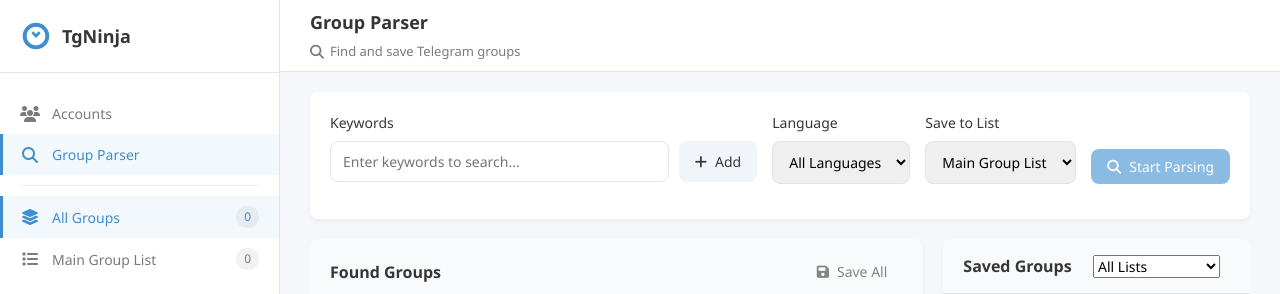
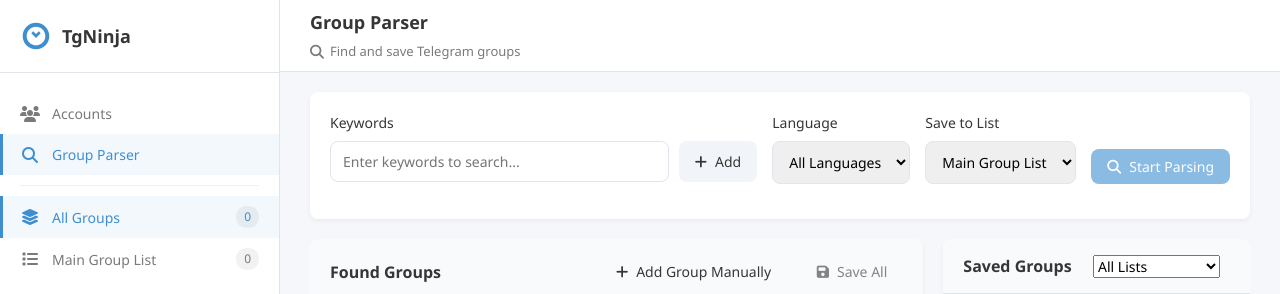
Before and after one commit to Pucjers/tgsp, a Flask app: page /group-parser.html in a window 1280 px wide. Shown: the top 294 px of the page. Run offline with Flask 3, Linux system fonts and the light colour scheme; data that the repository does not hold is empty; some libraries are stand-ins or nearby versions.

Commit message:
group manual add fix

```diff
--- a/static/js/parser.js
+++ b/static/js/parser.js
@@ -1375,6 +1375,7 @@ document.addEventListener('DOMContentLoaded', function() {
         }
     };
     function addManualGroupButton() {
+        // The correct selector would be the div containing buttons in the section header
         const foundGroupsHeader = document.querySelector('.found-groups .section-header div');
 
         if (foundGroupsHeader) {
@@ -1388,6 +1389,8 @@ document.addEventListener('DOMContentLoaded', function() {
 
             // Add click event
             addButton.addEventListener('click', showAddGroupManuallyModal);
+        } else {
+            console.error("Could not find the found groups header element");
         }
     }
 
@@ -1407,6 +1410,17 @@ document.addEventListener('DOMContentLoaded', function() {
 
         // Show the modal
         showModal('add-group-manually-modal');
+
+        // Make sure we have the event listener on the save button
+        const saveButton = document.getElementById('save-manual-group-btn');
+        if (saveButton) {
+            // Remove any existing event listeners by cloning the button
+            const newSaveButton = saveButton.cloneNode(true);
+            saveButton.parentNode.replaceChild(newSaveButton, saveButton);
+
+            // Add the event listener to the new button
+            newSaveButton.addEventListener('click', handleSaveManualGroup);
+        }
     }
 
     // Update the list dropdown in the manual group form
@@ -1466,7 +1480,9 @@ document.addEventListener('DOMContentLoaded', function() {
     }
 
     // Handle saving the manually added group
-    async function handleSaveManualGroup() {
+    function handleSaveManualGroup() {
+        console.log("Save manual group button clicked");
+
         // Validate the form
         if (!validateManualGroupForm()) {
             return;
@@ -1500,17 +1516,16 @@ document.addEventListener('DOMContentLoaded', function() {
         saveButton.disabled = true;
         saveButton.innerHTML = '<i class="fas fa-spinner fa-spin"></i> Adding...';
 
-        try {
         // Save the group via API
-            const savedGroups = await api.saveGroups([newGroup], formData.list_id);
-
+        api.saveGroups([newGroup], formData.list_id)
+            .then(savedGroups => {
                 if (savedGroups && savedGroups.length > 0) {
                     // Update state and UI
                     state.savedGroups = [...state.savedGroups, ...savedGroups];
                     renderSavedGroups();
 
                     // Update group counts
-                await updateGroupCounts();
+                    updateGroupCounts();
 
                     // Show success message
                     showToast('Group added successfully', 'success');
@@ -1520,20 +1535,23 @@ document.addEventListener('DOMContentLoaded', function() {
                 } else {
                     showToast('Error adding group', 'error');
                 }
-        } catch (error) {
+            })
+            .catch(error => {
                 console.error('Error adding group:', error);
                 showToast('Error adding group', 'error');
-        } finally {
+            })
+            .finally(() => {
                 // Reset button state
                 saveButton.disabled = false;
                 saveButton.innerHTML = originalButtonText;
-        }
+            });
     }
 
     // Helper function to generate UUID for browsers that don't support crypto.randomUUID
     function generateUUID() {
         return 'xxxxxxxx-xxxx-4xxx-yxxx-xxxxxxxxxxxx'.replace(/[xy]/g, function(c) {
-            var r = Math.random() * 16 | 0, v = c === 'x' ? r : (r & 0x3 | 0x8);
+            const r = Math.random() * 16 | 0;
+            const v = c === 'x' ? r : (r & 0x3 | 0x8);
             return v.toString(16);
         });
     }
@@ -1543,11 +1561,22 @@ document.addEventListener('DOMContentLoaded', function() {
         // Add the button to the UI
         addManualGroupButton();
 
-        // Add event listener to the save button
+        // Initialize the form dropdown
+        updateManualGroupListDropdown();
+
+        // Explicitly add event listener to the save button
         const saveButton = document.getElementById('save-manual-group-btn');
         if (saveButton) {
             saveButton.addEventListener('click', handleSaveManualGroup);
-        }
+        } else {
+            console.error("Save manual group button not found");
+        }
+
+        // Also add event listeners to the close buttons
+        const closeButtons = document.querySelectorAll('[data-close-modal="add-group-manually-modal"]');
+        closeButtons.forEach(btn => {
+            btn.addEventListener('click', () => hideModal('add-group-manually-modal'));
+        });
     }
 
     // Call this function after the DOM is loaded and the main parser.js is initialized
@@ -1636,7 +1665,122 @@ document.addEventListener('DOMContentLoaded', function() {
             });
         });
     };
-
+    function fixAddGroupManuallyModal() {
+        // Check if the modal exists
+        let modal = document.getElementById('add-group-manually-modal');
+
+        // If the modal exists but is not inside the modal container, this is likely the issue
+        if (modal && modal.parentElement.id !== 'modal-container') {
+          console.log("Found modal outside of container, moving it to modal container");
+
+          // Get the modal container
+          const modalContainer = document.getElementById('modal-container');
+
+          // Move the modal inside the container
+          if (modalContainer) {
+            // Remove it from current location
+            modal.parentElement.removeChild(modal);
+
+            // Add it to the modal container
+            modalContainer.appendChild(modal);
+          }
+        }
+        // If the modal doesn't exist at all, we need to create it
+        else if (!modal) {
+          console.log("Modal doesn't exist, creating it");
+
+          const modalContainer = document.getElementById('modal-container');
+          if (!modalContainer) return;
+
+          // Create the modal HTML
+          const modalHTML = `
+            <div class="modal" id="add-group-manually-modal">
+                <div class="modal-header">
+                    <h3>Add Group Manually</h3>
+                    <button class="btn-close" data-close-modal="add-group-manually-modal">
+                        <i class="fas fa-times"></i>
+                    </button>
+                </div>
+                <div class="modal-body">
+                    <form id="add-group-manually-form">
+                        <div class="form-group">
+                            <label for="group-title">Group Title <span class="required">*</span></label>
+                            <input type="text" id="group-title" name="title" required>
+                            <div class="error-message" id="group-title-error"></div>
+                        </div>
+
+                        <div class="form-group">
+                            <label for="group-username">Username</label>
+                            <div class="input-with-prefix">
+                                <span class="input-prefix">@</span>
+                                <input type="text" id="group-username" name="username" placeholder="username">
+                            </div>
+                            <div class="error-message" id="group-username-error"></div>
+                        </div>
+
+                        <div class="form-group">
+                            <label for="group-members">Member Count</label>
+                            <input type="number" id="group-members" name="members" min="0" value="0">
+                            <div class="error-message" id="group-members-error"></div>
+                        </div>
+
+                        <div class="form-group">
+                            <label for="group-description">Description</label>
+                            <textarea id="group-description" name="description" rows="3"></textarea>
+                        </div>
+
+                        <div class="form-group">
+                            <label for="group-language">Language</label>
+                            <select id="group-language" name="language">
+                                <option value="en">English</option>
+                                <option value="ru">Russian</option>
+                                <option value="es">Spanish</option>
+                                <option value="fr">French</option>
+                                <option value="de">German</option>
+                                <option value="other">Other</option>
+                            </select>
+                        </div>
+
+                        <div class="form-group">
+                            <label for="manual-group-list-select">Save to List</label>
+                            <select id="manual-group-list-select" name="list_id">
+                                <!-- Lists will be loaded here -->
+                            </select>
+                        </div>
+                    </form>
+                </div>
+                <div class="modal-footer">
+                    <button class="btn btn-text" data-close-modal="add-group-manually-modal">Cancel</button>
+                    <button class="btn btn-primary" id="save-manual-group-btn">Add Group</button>
+                </div>
+            </div>
+          `;
+
+          // Add the modal to the container
+          modalContainer.insertAdjacentHTML('beforeend', modalHTML);
+
+          // Add event listeners for the close button
+          const closeButton = document.querySelector('[data-close-modal="add-group-manually-modal"]');
+          if (closeButton) {
+            closeButton.addEventListener('click', () => {
+              hideModal('add-group-manually-modal');
+            });
+          }
+
+          // Add event listener for the save button
+          const saveButton = document.getElementById('save-manual-group-btn');
+          if (saveButton) {
+            saveButton.addEventListener('click', handleSaveManualGroup);
+          }
+        }
+      };
+      function initManualGroupAddition() {
+        // Fix the modal first to ensure it exists and is in the correct container
+        fixAddGroupManuallyModal();
+
+        // Add the button to the UI
+        addManualGroupButton();
+      };
     // Initialization
     const init = async () => {
         // Create the add to list modal
@@ -1653,6 +1797,9 @@ document.addEventListener('DOMContentLoaded', function() {
         renderKeywordChips();
         renderFoundGroups();
 
+        // Initialize manual group addition
+        initManualGroupAddition();
+        fixAddGroupManuallyModal();
         // Attach event listeners
         attachEventListeners();
     };
--- a/templates/group_parser.html
+++ b/templates/group_parser.html
@@ -713,28 +713,6 @@
                 <button class="btn btn-danger" id="confirm-delete-groups-btn">Delete</button>
             </div>
         </div>
-    </div>
-
-    <div class="modal" id="add-to-list-modal">
-        <div class="modal-header">
-            <h3>Add to List</h3>
-            <button class="btn-close" data-close-modal="add-to-list-modal">
-                <i class="fas fa-times"></i>
-            </button>
-        </div>
-        <div class="modal-body">
-            <p id="add-to-list-message">Select the list to add this group to:</p>
-            <div class="form-group">
-                <select id="add-to-list-select">
-                    <!-- Lists will be loaded here -->
-                </select>
-            </div>
-        </div>
-        <div class="modal-footer">
-            <button class="btn btn-text" data-close-modal="add-to-list-modal">Cancel</button>
-            <button class="btn btn-primary" id="confirm-add-to-list-btn">Add to List</button>
-        </div>
-    </div>
         <div class="modal" id="add-group-manually-modal">
             <div class="modal-header">
                 <h3>Add Group Manually</h3>
@@ -795,6 +773,30 @@
                 <button class="btn btn-primary" id="save-manual-group-btn">Add Group</button>
             </div>
         </div>
+        <div class="modal" id="add-to-list-modal">
+            <div class="modal-header">
+                <h3>Add to List</h3>
+                <button class="btn-close" data-close-modal="add-to-list-modal">
+                    <i class="fas fa-times"></i>
+                </button>
+            </div>
+            <div class="modal-body">
+                <p id="add-to-list-message">Select the list to add this group to:</p>
+                <div class="form-group">
+                    <select id="add-to-list-select">
+                        <!-- Lists will be loaded here -->
+                    </select>
+                </div>
+            </div>
+            <div class="modal-footer">
+                <button class="btn btn-text" data-close-modal="add-to-list-modal">Cancel</button>
+                <button class="btn btn-primary" id="confirm-add-to-list-btn">Add to List</button>
+            </div>
+        </div>
+
+    </div>
+
+
 
     <!-- SVG Assets -->
     <svg style="display: none;">
@@ -815,5 +817,35 @@
     </div>
     <script src="/js/parser.js"></script>
     <script src="/js/theme-toggle.js"></script>
+    <script>
+        // This script will run after the page loads
+        document.addEventListener('DOMContentLoaded', function() {
+          // Check and fix the Add Group Manually modal
+          const modalContainer = document.getElementById('modal-container');
+          let modal = document.getElementById('add-group-manually-modal');
+
+          // If the modal exists but is outside the container, move it in
+          if (modal && modal.parentElement !== modalContainer) {
+            console.log("Moving modal into container");
+            modal.parentElement.removeChild(modal);
+            modalContainer.appendChild(modal);
+          }
+
+          // Make sure the button properly shows the modal
+          const addGroupBtn = document.getElementById('add-group-manually-btn');
+          if (addGroupBtn) {
+            addGroupBtn.addEventListener('click', function() {
+              const modal = document.getElementById('add-group-manually-modal');
+              if (modal) {
+                modalContainer.classList.add('active');
+                modal.classList.add('active');
+                document.body.style.overflow = 'hidden';
+              } else {
+                console.error("Modal not found!");
+              }
+            });
+          }
+        });
+      </script>
 </body>
 </html>
```
Lines whose indentation alone changed are shown as unchanged.
